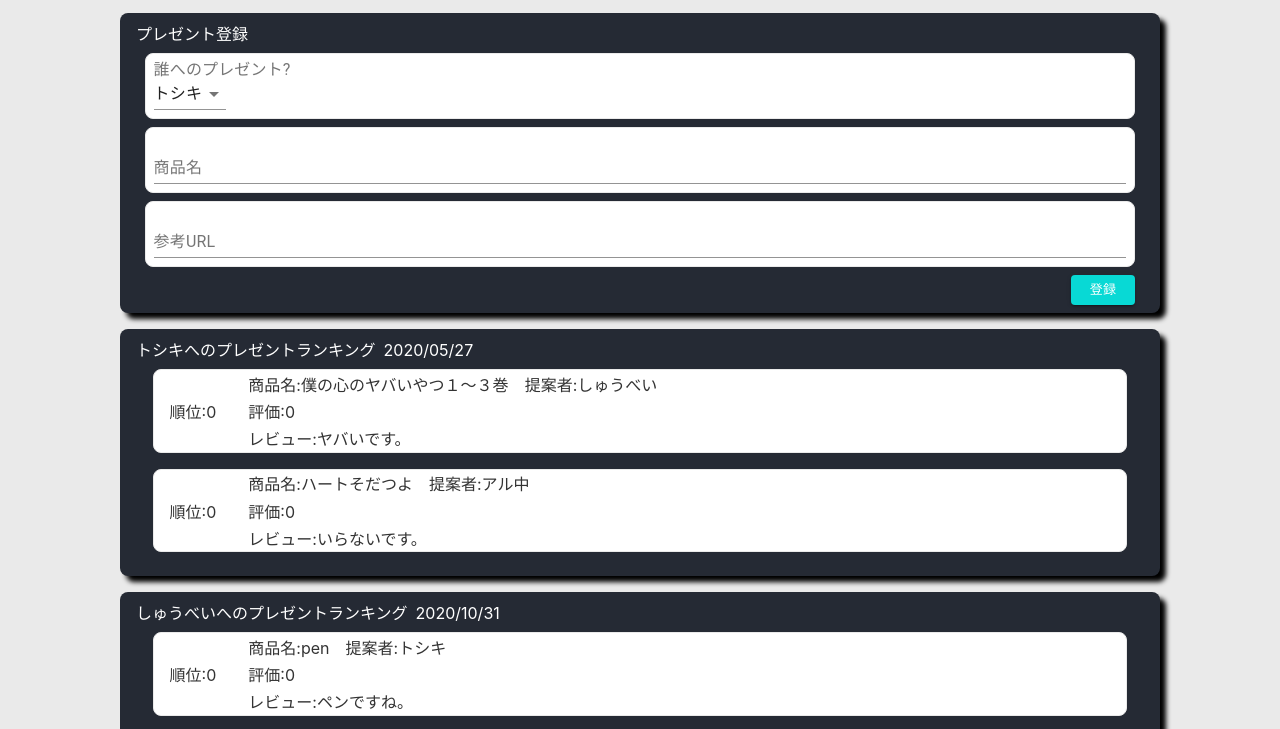
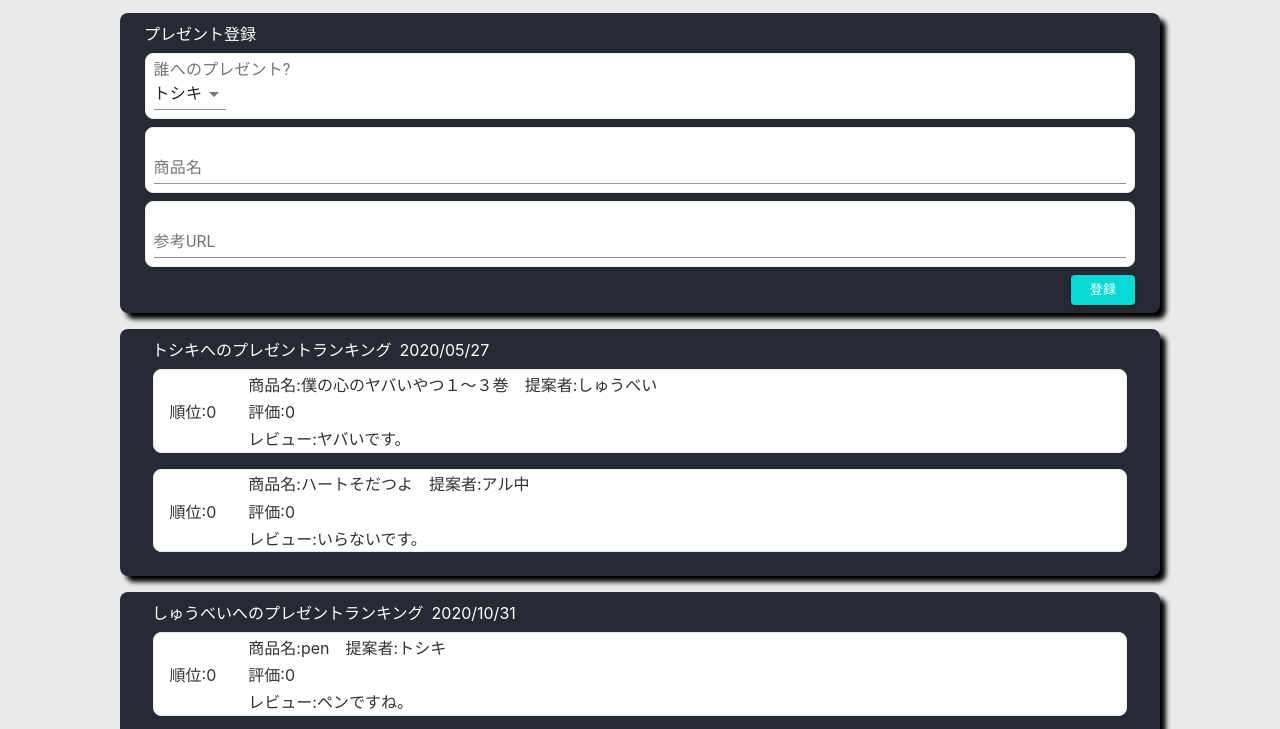
Before and after one commit to eginoy/birthdayLog, a React app: page / in a window 1280 px wide. Shown: the part 48-777 px from the top of the page. Built offline with nearby package versions, Linux system fonts and the light colour scheme.

Commit message:
コンポーネントスタイル修正

```diff
--- a/src/styles/Card.module.css
+++ b/src/styles/Card.module.css
@@ -9,6 +9,7 @@
 .rankingTitleContainer{
     color:#fff;
     margin-bottom: 0.5em;
+    margin-left:1em;
 }
 .rankingTitleContainer > span{
     display: inline-block;
--- a/src/styles/presentRegister.module.css
+++ b/src/styles/presentRegister.module.css
@@ -9,7 +9,7 @@
 
 .title{
     color:#fff;
-    margin-left:0.5em;
+    margin-left:1em;
 }
 
 .row{
```
